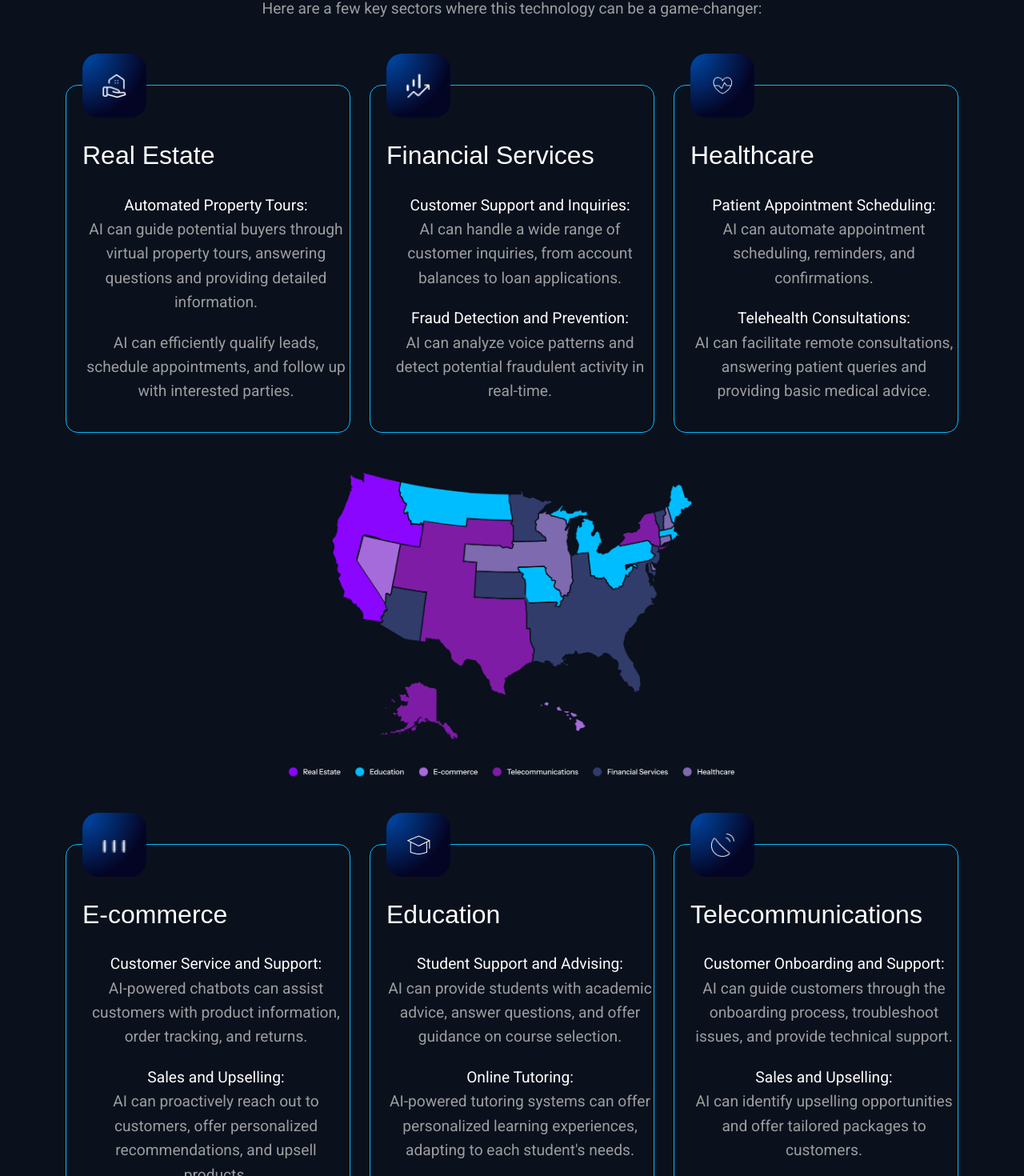
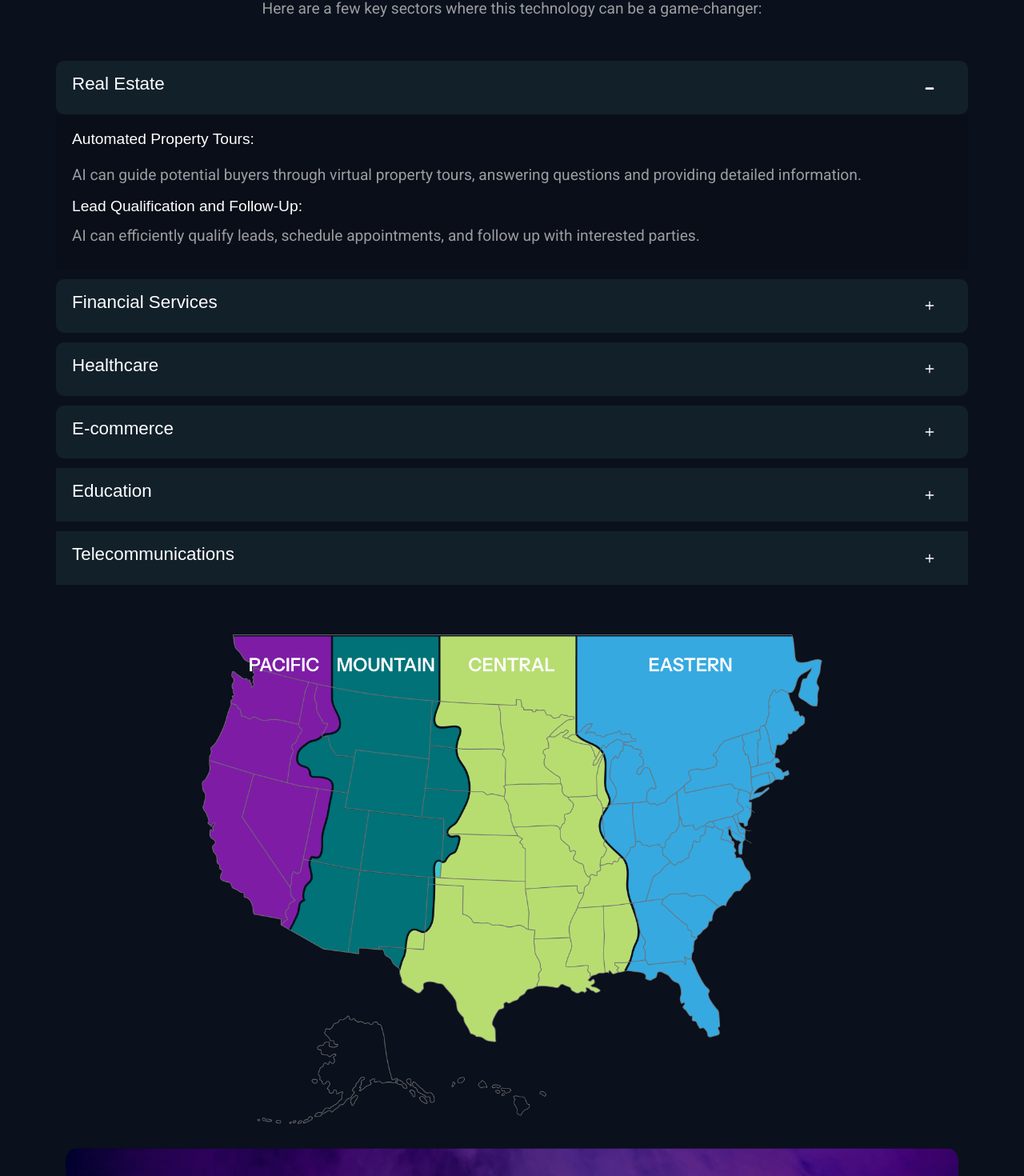
Before and after one commit to ShahbazNadeem/4ir, a Next.js app: page /landing/ai-talk-assist in a window 1280 px wide. Shown: the part 4909-6379 px from the top of the page at 80% size. Built offline with nearby package versions, Linux system fonts and the light colour scheme.

Commit message:
ai talk assist page completed

```diff
--- a/src/Componenets/landing/Accordian/Accordian.jsx
+++ b/src/Componenets/landing/Accordian/Accordian.jsx
@@ -44,7 +44,9 @@ const Accordian = ({ items, activeIndex, setActiveIndex, key }) => {
               </li>
             ))}
           </ul>
+          {items.para1 && <p>{items.para1}</p>}
           <H6 title={items.heading2} />
+          {items.para2 && <p>{items.para2}</p>}
         </div>
       </div>
     </div>
--- a/src/pages/landing/ai-talk-assist/aitalkassist.css
+++ b/src/pages/landing/ai-talk-assist/aitalkassist.css
@@ -350,8 +350,9 @@ letter-spacing: 0.03em !important;
   height: auto;
 }
 
-.MapSectiondiv {
-  margin-top: 100px;
+.Map-main-div {
+  max-width: 800px;
+  margin: 0 auto;
 }
 
 .section6para1 {
@@ -359,7 +360,7 @@ letter-spacing: 0.03em !important;
 }
 
 .section6lastRow {
-  background-image: url("/public/landingimages/Rectangle.png");
+  background-image: url("../../../../public/assets/images/RectangleBox.png");
   background-repeat: no-repeat;
   background-size: cover;
   border-radius: 15px;
@@ -586,7 +587,16 @@ border: none;
 .section4-img .play-btn svg {
   color: var(--secondary) !important;
 }
-
+.section6-wrapper-accordian {
+  padding: 50px 0px ;
+}
+.section6-wrapper-accordian .accordion-button {
+  /* background: #3C175773 !important; */
+}
+.section6-wrapper-accordian p{
+ text-align:left !important;
+ margin-bottom:10px !important;
+}
 .accordion-item:first-child {
   /* background: none !important; */
 }
@@ -1828,9 +1838,6 @@ line-height: 20px !important;
     padding: 20px 20px !important;
     font-size: 14px;
   }
-  .MapSectiondiv img{
-    max-width: 80% !important;
-  }
   .section7h2 {
     margin-bottom: 30px;
   }
@@ -1964,10 +1971,6 @@ line-height: 20px !important;
 
   .main-body {
     margin-top: 60px !important;
-  }
-
-  .MapSectiondiv {
-    margin-top: 50px;
   }
 
   .frequently-question-content>h2 {
@@ -2266,9 +2269,6 @@ line-height: 20px !important;
   .section2bottom button {
     margin-top: 20px !important;
   }
-  .MapSectiondiv img{
-    max-width: 100% !important;
-  }
   .card3 {
     max-width: 48% !important;
     min-height: 0px !important;
--- a/src/pages/landing/ai-talk-assist/index.jsx
+++ b/src/pages/landing/ai-talk-assist/index.jsx
@@ -15,6 +15,7 @@ import Accordian from "../../../Componenets/landing/Accordian/Accordian";
 import cardsStats from "../../../../public/assets/landingimage/cardsStats.png";
 import Productstats from "../../../../public/assets/landingimage/ProductStat.png";
 import MapSection from "../../../../public/assets/landingimage/vectors/MapSection.png";
+import usaMap from "@/images/usaMap.png"
 import H4 from "../../../Componenets/landing/Typography/H4";
 import { GiSevenPointedStar } from "react-icons/gi";
 import Image from "next/image";
@@ -117,9 +118,9 @@ export default function Index() {
       id: 2,
       accordianid: "headingTwo",
       collapseid: "collapseTwo",
-      title: "How Does Our AI Voice Calling Assistant Work?",
       datatargetid: "#collapseTwo",
       value: false,
+      title: "How Does Our AI Voice Calling Assistant Work?",
       heading:
         "Our AI Voice Calling Assistant leverages advanced AI and NLP technologies to simulate human-like conversations. Here's a simplified breakdown:",
       ulitems: [
@@ -145,9 +146,9 @@ export default function Index() {
       id: 3,
       accordianid: "headingThree",
       collapseid: "collapseThree",
-      title: "Is Our AI Voice Calling Assistant Easy to Use?",
       datatargetid: "#collapseThree",
       value: false,
+      title: "Is Our AI Voice Calling Assistant Easy to Use?",
       heading:
         "Yes, our AI Voice Calling Assistant is designed to be user-friendly and easy to implement:",
       ulitems: [
@@ -177,9 +178,9 @@ export default function Index() {
       id: 4,
       accordianid: "headingFour",
       collapseid: "collapseFour",
-      title: "How Secure is Our AI Voice Calling Assistant?",
       datatargetid: "#collapseFour",
       value: false,
+      title: "How Secure is Our AI Voice Calling Assistant?",
       heading:
         "We prioritize the security of your data and customer interactions. Our AI Voice Calling Assistant employs robust security measures:",
       ulitems: [
@@ -197,21 +198,30 @@ export default function Index() {
   const IndustriesApi1 = [
     {
       id: 1,
-      heading: "Real Estate",
-      title1: "Automated Property Tours:",
-      itle2: "Lead Qualification and Follow-Up: ",
+      accordianid: "headingFive",
+      collapseid: "collapseFive",
+      datatargetid: "#collapseFive",
+      value: true,
+      show: "show",
+      title: "Real Estate",
+      heading: "Automated Property Tours:",
+      heading2: "Lead Qualification and Follow-Up: ",
       para1:
         "AI can guide potential buyers through virtual property tours, answering questions and providing detailed information.",
       para2:
         "AI can efficiently qualify leads, schedule appointments, and follow up with interested parties.",
-      icon: "/assets/landingimage/vectors/Vector1.png",
+      // icon: "/assets/landingimage/vectors/Vector1.png",
       layout: true,
     },
     {
       id: 2,
-      heading: "Financial Services",
-      title1: "Customer Support and Inquiries:",
-      title2: "Fraud Detection and Prevention:",
+      accordianid: "headingSix",
+      collapseid: "collapseSic",
+      datatargetid: "#collapseSix",
+      value: false,
+      title: "Financial Services",
+      heading: "Customer Support and Inquiries:",
+      heading2: "Fraud Detection and Prevention:",
       para1:
         "AI can handle a wide range of customer inquiries, from account balances to loan applications.",
       para2:
@@ -221,9 +231,13 @@ export default function Index() {
     },
     {
       id: 3,
-      heading: "Healthcare",
-      title1: "Patient Appointment Scheduling:",
-      title2: "Telehealth Consultations:",
+      accordianid: "headingSeven",
+      collapseid: "collapseSeven",
+      datatargetid: "#collapseSeven",
+      value: false,
+      title: "Healthcare",
+      heading: "Patient Appointment Scheduling:",
+      heading2: "Telehealth Consultations:",
       para1:
         "AI can automate appointment scheduling, reminders, and confirmations.",
       para2:
@@ -231,13 +245,15 @@ export default function Index() {
       icon: "/assets/landingimage/vectors/vector3.png",
       layout: true,
     },
-  ];
-  const IndustriesApi2 = [
     {
       id: 4,
-      heading: "E-commerce",
-      title1: "Customer Service and Support:",
-      title2: "Sales and Upselling:",
+      accordianid: "headingEight",
+      collapseid: "collapseEight",
+      datatargetid: "#collapseEight",
+      value: false,
+      title: "E-commerce",
+      heading: "Customer Service and Support:",
+      heading2: "Sales and Upselling:",
       para1:
         "AI-powered chatbots can assist customers with product information, order tracking, and returns.",
       para2:
@@ -247,21 +263,29 @@ export default function Index() {
     },
     {
       id: 5,
-      heading: "Education",
-      title1: "Student Support and Advising:",
-      title2: "Online Tutoring:",
+      accordianid: "headingNine",
+      collapseid: "collapseNine",
+      datatargetid: "#collapseNine",
+      value: false,
+      title: "Education",
+      heading: "Student Support and Advising:",
+      heading2: "Online Tutoring:",
       para1:
         "AI can provide students with academic advice, answer questions, and offer guidance on course selection.",
       para2:
         "AI-powered tutoring systems can offer personalized learning experiences, adapting to each student's needs.",
       icon: "/assets/landingimage/vectors/Vector5.png",
-      layout: true,
+      // layout: true,
     },
     {
       id: 6,
-      heading: "Telecommunications",
-      title1: "Customer Onboarding and Support:",
-      title2: "Sales and Upselling:",
+      accordianid: "headingTen",
+      collapseid: "collapseTen",
+      datatargetid: "#collapseTen",
+      value: false,
+      title: "Telecommunications",
+      heading: "Customer Onboarding and Support:",
+      heading2: "Sales and Upselling:",
       para1:
         "AI can guide customers through the onboarding process, troubleshoot issues, and provide technical support.",
       para2:
@@ -270,6 +294,7 @@ export default function Index() {
       layout: true,
     },
   ];
+
   const SliderData = [
     {
       id: 1,
@@ -371,6 +396,7 @@ export default function Index() {
     setIsAnimating(!isAnimating);
   };
   const [activeIndex, setActiveIndex] = useState(Accordianapi[0].id);
+  const [activeIndestryIndex, setActiveIndestryIndex] = useState(IndustriesApi1[0].id);
   return (
     <>
 
@@ -748,23 +774,29 @@ export default function Index() {
               </div>
 
               <div className="row">
-                <Card1 content={IndustriesApi1} layout={true} />
+              <div className="accordion section6-wrapper-accordian" id="accordionExample">
+                      {IndustriesApi1?.map((items, index) => (
+                        <Accordian
+                          items={items}
+                          key={index}
+                          content={true}
+                          activeIndex={activeIndestryIndex}
+                          setActiveIndex={setActiveIndestryIndex}
+                        />
+                      ))}
+                    </div>
               </div>
 
               <div className="row">
-                <div className="col-lg-12 MapSectiondiv">
+                <div className="col-lg-12 Map-main-div">
                   <figure>
                     <Image
-                      src={MapSection}
+                      src={usaMap}
                       alt="Map Section"
                       className="MapSection"
                     />
                   </figure>
                 </div>
-              </div>
-
-              <div className="row">
-                <Card1 content={IndustriesApi2} layout={true} />
               </div>
 
               <div className="row">
```
Also changed, not shown: public/assets/images/RectangleBox.png (added), public/assets/images/usaMap.png (added).
